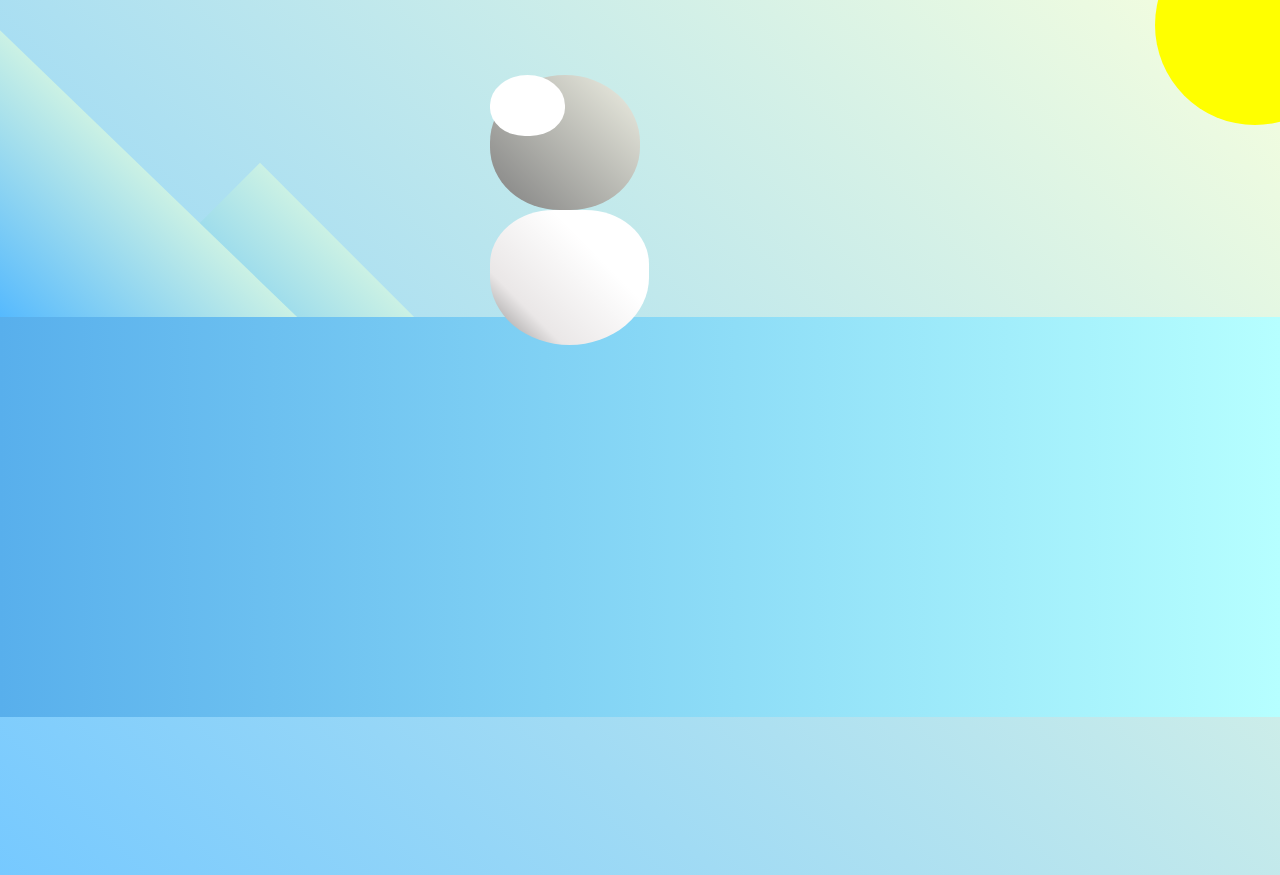
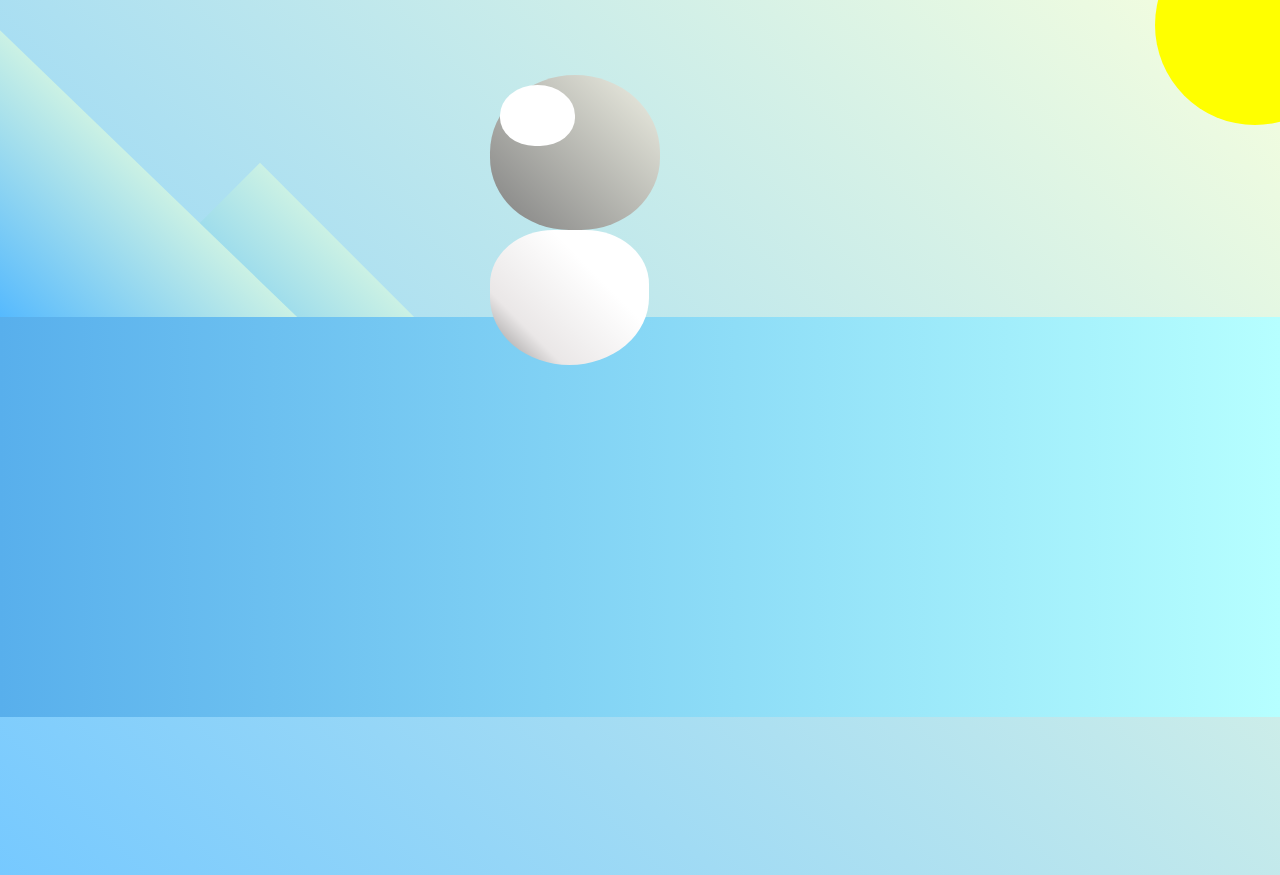
Before and after one commit to himanshu20163/penguin, a plain HTML site: page index.html in a window 1280 px wide. Shown: the top 875 px of the page. Drawn offline with Linux system fonts and the light colour scheme.

Commit message:
Update index.css

```diff
--- a/index.css
+++ b/index.css
@@ -47,14 +47,11 @@ body {
     position: relative;
   }
   .penguin-head {
-    width: 50%;
     height: 45%;
-    background: linear-gradient(
-      45deg,
-      gray,
-      rgb(239, 240, 228)
-    );
+    background: linear-gradient( 45deg, gray, rgb(239, 240, 228) );
     border-radius: 70% 70% 65% 65%;
+    width: 150px;
+    padding: 10px
   }
   .headinner{
     width: 50%;
```
